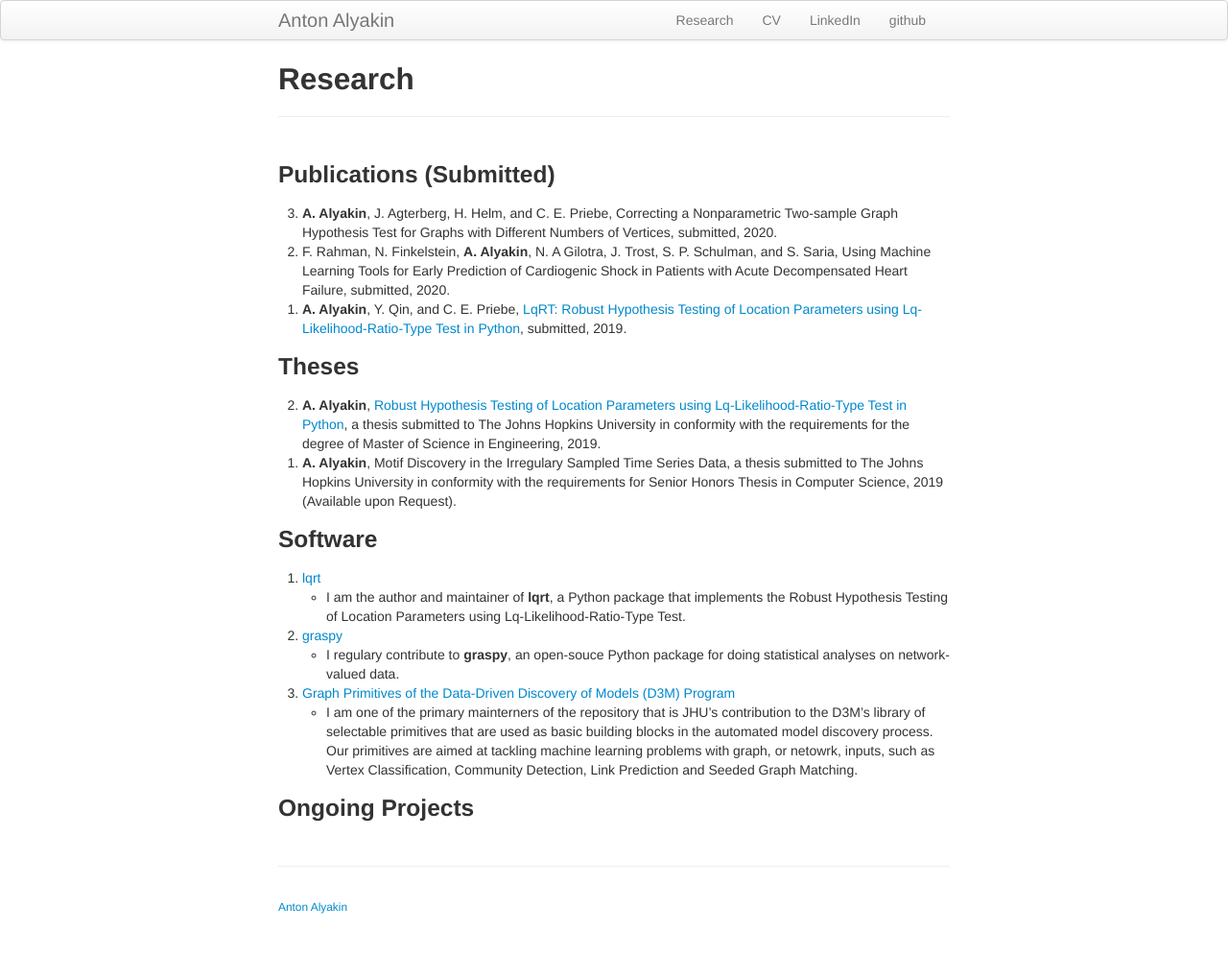
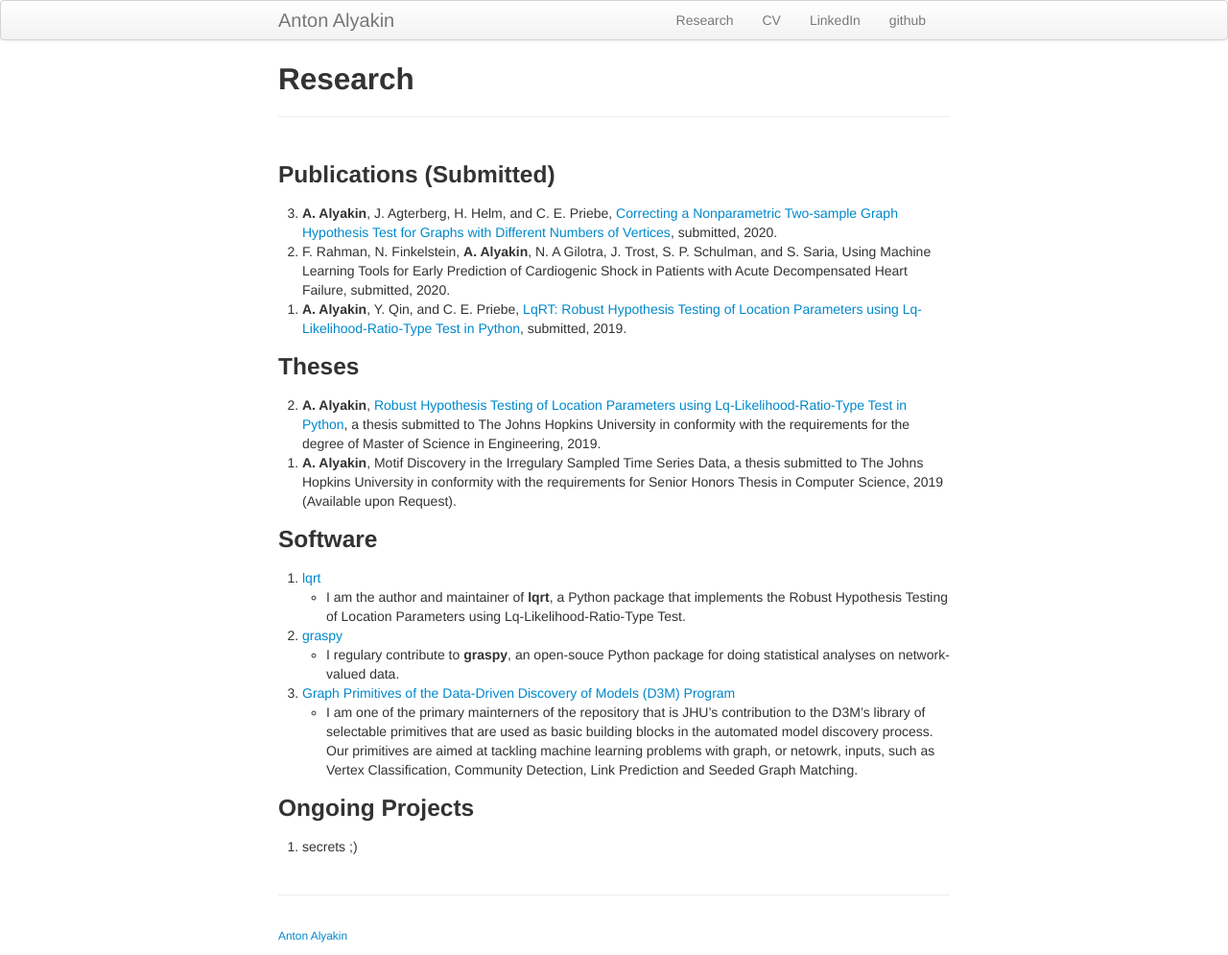
Before and after one commit to alyakin314/alyakin314.github.io, a Jekyll site: the page built from pages/research.md, in a window 1280 px wide. Shown: the whole page at 96% size. Built offline with Jekyll 4.4.1, drawn with Linux system fonts in a browser that asks for light colours; before the commit the page ends 965 px from its top, so only the background shows below that; some of the changed lines change nothing that is shown.

Commit message:
added link to the nonpar preprint

```diff
--- a/pages/research.md
+++ b/pages/research.md
@@ -4,9 +4,9 @@ title: Research
 ---
 ### Publications (Submitted)
 
-3. **A. Alyakin**, J. Agterberg, H. Helm, and C. E. Priebe, Correcting a
+3. **A. Alyakin**, J. Agterberg, H. Helm, and C. E. Priebe, [Correcting a
    Nonparametric Two-sample Graph Hypothesis Test for Graphs with Different
-   Numbers of Vertices, submitted, 2020.
+   Numbers of Vertices](https://arxiv.org/abs/2008.09434), submitted, 2020.
 2. F. Rahman, N. Finkelstein, **A. Alyakin**, N. A Gilotra, J. Trost, S. P.
    Schulman, and S. Saria, Using Machine Learning Tools for Early Prediction of
    Cardiogenic Shock in Patients with Acute Decompensated Heart Failure,
@@ -46,3 +46,4 @@ title: Research
     Link Prediction and Seeded Graph Matching.
 
 ### Ongoing Projects
+1. secrets ;)
```
